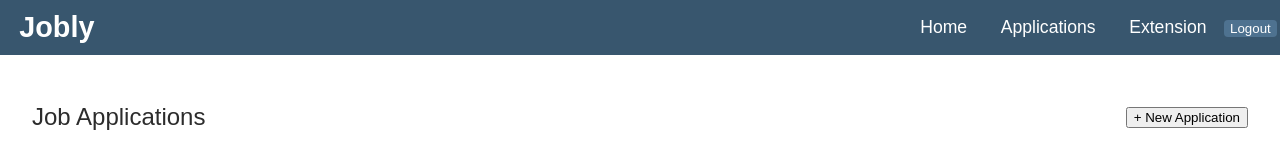
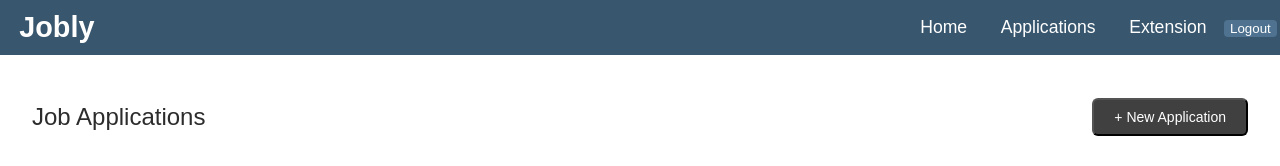
Before and after one commit to kimchee-e/Application_Tracker, a React (Create React App) app: page /tableView in a window 1280 px wide. Shown: the top 166 px of the page. Built offline with nearby package versions, Linux system fonts and the light colour scheme; no server answers; the database is empty; sample sign-in values are in the browser's storage.

Commit message:
Improved styling of add application button

```diff
--- a/src/styles/TableView.css
+++ b/src/styles/TableView.css
@@ -124,7 +124,7 @@
 
 .edit-button, .delete-button {
     min-width: 64px;
-    height: 32px;
+    height: 28px;
     padding: 0 12px;
     font-size: 13px;
     font-weight: 500;
@@ -170,3 +170,21 @@
 .form-buttons button[type="button"]:hover {
     background-color: #5a6268;
 }
+
+.add-button {
+    padding: 0 20px;
+    height: 38px;
+    font-size: 14px;
+    color: #ffffff;
+    background-color: #404040;
+    border-radius: 6px;
+    cursor: pointer;
+    transition: all 0.2s ease;
+    display: flex;
+    align-items: center;
+}
+
+.add-button:hover {
+    background-color: #2c2c2c;
+    transform: translateY(-1px);
+}
```
